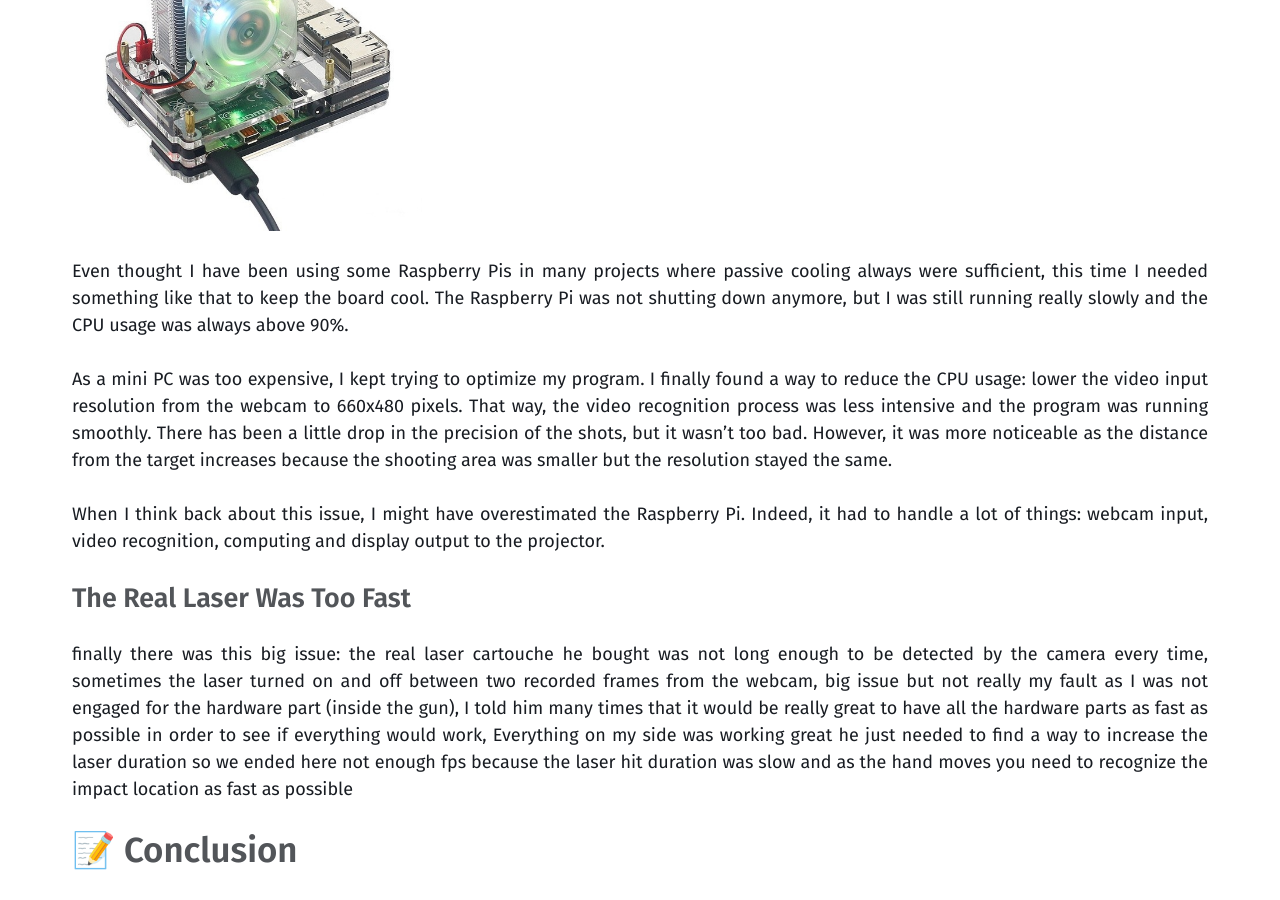
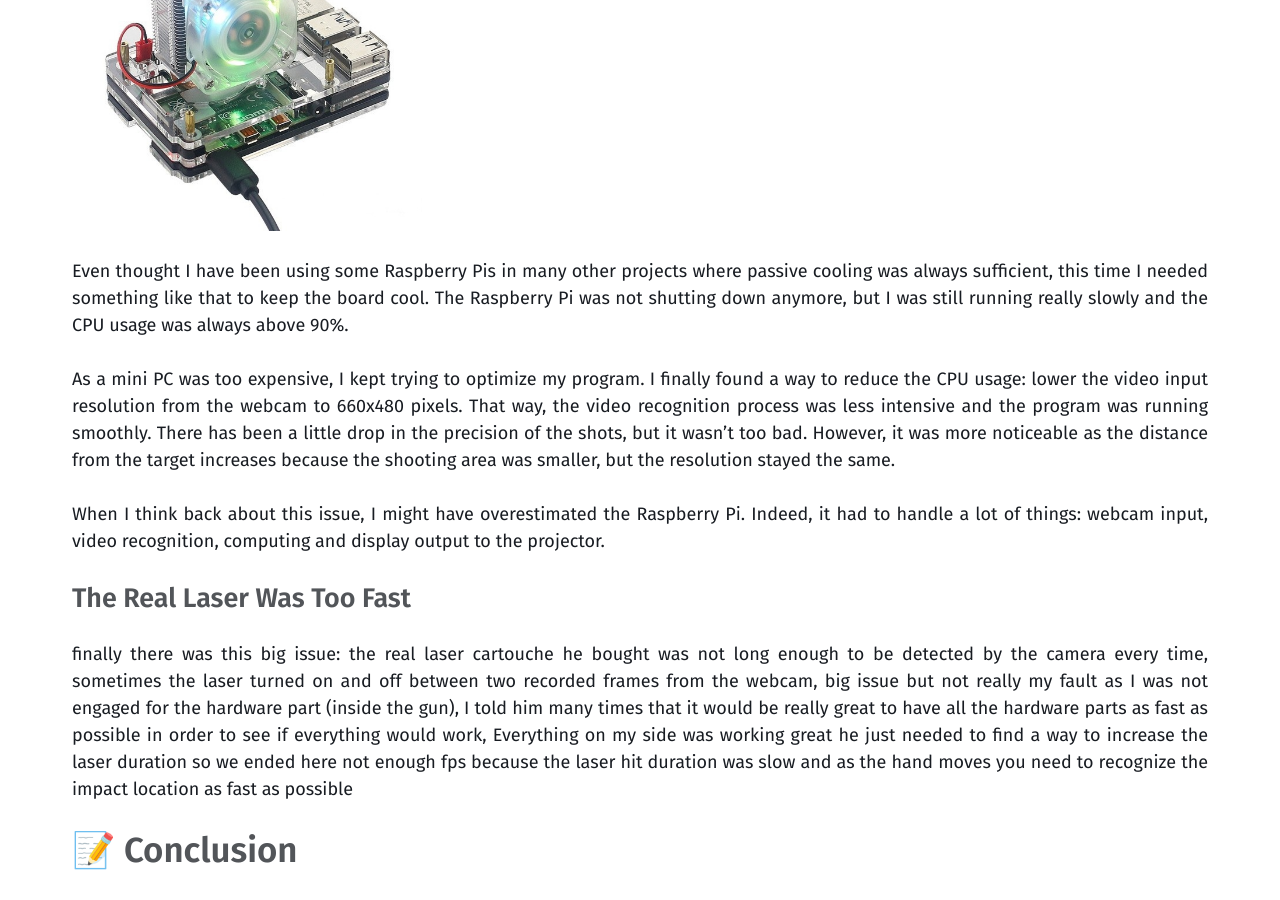
Before and after one commit to gruvw/portfolio, a Jekyll site: the page built from future_posts/2020-09-01-laser-gun-projected-target.md, in a window 1280 px wide and 900 px high, scrolled down 12067 px. Built offline with Jekyll 4.4.1, drawn with Linux system fonts in a browser that asks for light colours; the table of contents is made by our own code.

Commit message:
Fixed comma

```diff
--- a/future_posts/2020-09-01-laser-gun-projected-target.md
+++ b/future_posts/2020-09-01-laser-gun-projected-target.md
@@ -227,14 +227,14 @@ I solved the overheating issue by buying an active cooling fan like that one:
 
 <img width="350px" alt="Raspberry Pi heat sink" src="/assets/images/posts/laser_gun_projected_target/documentation/rpi_heat_sink.jpg" title="https://www.chipskey.cc/heat-pipe-tower-fan-5-layers-acrylic-board-raspberry-pi-4-icetower-cooling-fan-rgb-7-color-led-lighting-fan-p-10334.html">
 
-Even thought I have been using some Raspberry Pis in many projects where passive cooling always were sufficient, this time I needed something like that to keep the board cool.
+Even thought I have been using some Raspberry Pis in many other projects where passive cooling was always sufficient, this time I needed something like that to keep the board cool.
 The Raspberry Pi was not shutting down anymore, but I was still running really slowly and the CPU usage was always above 90%.
 
 As a mini PC was too expensive, I kept trying to optimize my program.
 I finally found a way to reduce the CPU usage: lower the video input resolution from the webcam to 660x480 pixels.
 That way, the video recognition process was less intensive and the program was running smoothly.
 There has been a little drop in the precision of the shots, but it wasn't too bad.
-However, it was more noticeable as the distance from the target increases because the shooting area was smaller but the resolution stayed the same.
+However, it was more noticeable as the distance from the target increases because the shooting area was smaller, but the resolution stayed the same.
 
 When I think back about this issue, I might have overestimated the Raspberry Pi.
 Indeed, it had to handle a lot of things: webcam input, video recognition, computing and display output to the projector.
```
